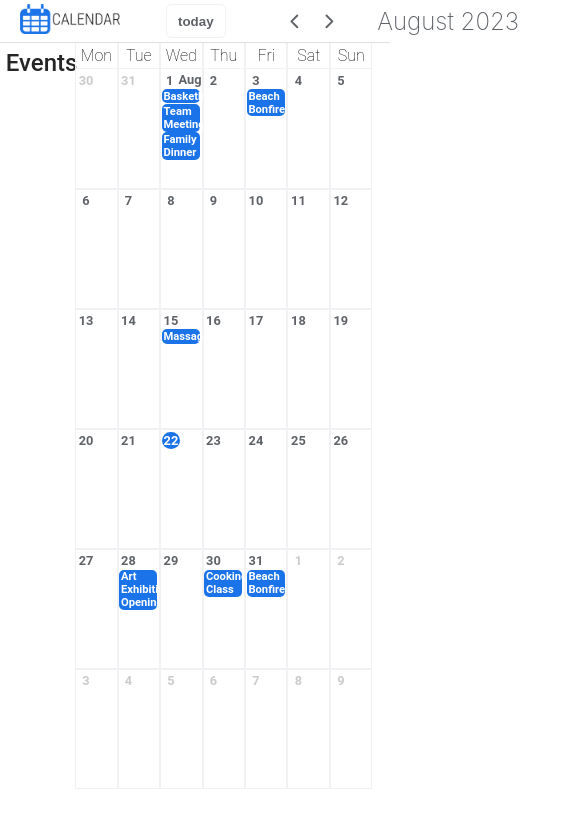
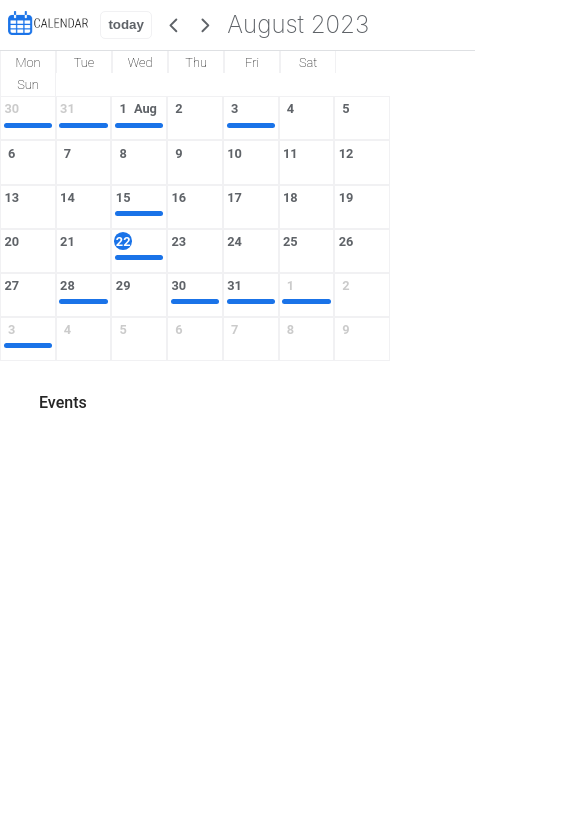
Before and after one commit to aterziev20/calendar, a React (Create React App) app: page / in a window 390 px wide. Shown: the top 828 px of the page, 585 px wide, since content can reach past the window. Built offline with nearby package versions, Linux system fonts and the light colour scheme.

Commit message:
Mobile responsive test

```diff
--- a/src/components/EventList.js
+++ b/src/components/EventList.js
@@ -12,7 +12,7 @@ function EventList({ selectedDate, getEventsForDay }) {
       {selectedDate ? (
         <div>
           <h2 className="event-list-header">
-            Events for {formatDate(selectedDate)}
+            Events {formatDate(selectedDate)}
           </h2>
           <ul className="event-list">
             {getEventsForDay(
@@ -22,7 +22,7 @@ function EventList({ selectedDate, getEventsForDay }) {
             ).map((event) => (
               <div className="event-wrapper" key={event.id}>
                 <li className="event-item">{event.title}</li>
-                <li className="event-item">{event.time}</li>
+                <li className="event-time">{event.time}</li>
               </div>
             ))}
           </ul>
--- a/src/components/Header.js
+++ b/src/components/Header.js
@@ -7,7 +7,9 @@ function Header() {
   return (
     <div className="header">
       <div className="logo">
-        <img src="/calendar-logo.png" alt="" className="logo"></img>
+        <a href="/">
+          <img src="/calendar-logo.png" alt="" className="logo"></img>
+        </a>
       </div>
       <div className="navbar-container">
         <Navbar />
--- a/src/components/MonthCalendar.js
+++ b/src/components/MonthCalendar.js
@@ -111,7 +111,13 @@ function MonthCalendar({ year, month, events }) {
                     </div>
                   )}
                 </div>
-                <div className="event-container">
+                <div
+                  className={`event-container ${
+                    getEventsForDay(year, month, day).length > 0
+                      ? "event-slim"
+                      : ""
+                  }`}
+                >
                   {className === "current-month" && (
                     <div>
                       {getEventsForDay(year, month, day).map((event) => (
--- a/src/index.css
+++ b/src/index.css
@@ -12,3 +12,9 @@ code {
   font-family: source-code-pro, Menlo, Monaco, Consolas, "Courier New",
     monospace;
 }
+
+@media only screen and (max-width: 481px) {
+  body {
+    overflow: scroll;
+  }
+}
--- a/src/styles/EventList.css
+++ b/src/styles/EventList.css
@@ -19,7 +19,8 @@
   display: flex;
 }
 
-.event-item {
+.event-item,
+.event-time {
   color: #252525;
   width: 100%;
   margin: 2% 0;
@@ -29,7 +30,32 @@
   .event-list-header {
     font-size: 1.8rem;
   }
-  .event-item {
+  .event-item,
+  .event-timeФ {
     font-size: 1.2rem;
   }
 }
+
+@media only screen and (max-width: 481px) {
+  .event-list-container {
+    grid-row: 2;
+    width: 80%;
+  }
+
+  .event-list-header {
+    font-size: 1rem;
+  }
+
+  .event-wrapper {
+    display: block;
+    border-bottom: 1px solid #dee0e3;
+  }
+
+  .event-item {
+    font-size: 0.8rem;
+  }
+  .event-time {
+    font-size: 0.7rem;
+    color: #6f7377;
+  }
+}
--- a/src/styles/Header.css
+++ b/src/styles/Header.css
@@ -19,3 +19,22 @@
     width: 150px;
   }
 }
+
+@media only screen and (max-width: 481px) {
+  .header {
+    position: fixed;
+    top: 0;
+    z-index: 20;
+    background-color: #fff;
+    padding: 1% 2%;
+    height: 5vh;
+  }
+
+  .logo {
+    width: 80px;
+  }
+
+  .navbar-container {
+    margin-left: 1%;
+  }
+}
--- a/src/styles/MonthCalendar.css
+++ b/src/styles/MonthCalendar.css
@@ -29,7 +29,7 @@
   display: flex;
   flex-direction: column;
   width: calc(90% / 7);
-  height: 14vh;
+  height: calc(83.5vh / 6);
   border: 1px solid #f1f1f3;
 }
 
@@ -124,5 +124,62 @@
   .event-title {
     font-size: 0.9rem;
   }
+}
 
+@media only screen and (max-width: 481px) {
+  .calendar-container {
+    margin-top: 6vh;
+  }
+
+  .calendar {
+    margin-left: 0%;
+  }
+
+  .weekday {
+    flex-basis: calc(97% / 7);
+    font-size: 0.8rem;
+  }
+
+  .week {
+    display: flex;
+    width: 100%;
+  }
+
+  .day {
+    display: flex;
+    flex-direction: column;
+    width: calc(97% / 7);
+    height: calc(30vh / 6);
+    border: 1px solid #f1f1f3;
+  }
+
+  .day-header {
+    display: flex;
+    align-items: center;
+    justify-content: flex-start;
+  }
+
+  .day-number {
+    font-size: 0.8rem;
+    text-align: center;
+    margin: 5% 0 0 3%;
+    flex: 1;
+    max-height: 15px;
+    max-width: 15px;
+    cursor: pointer;
+    background-color: transparent;
+    border-radius: 50%;
+    padding: 3% 3% 2% 3%;
+  }
+
+  .event-slim {
+    background-color: #1a73e8;
+    border-radius: 5px;
+    max-height: 5px;
+    margin: 5px 0 0 5%;
+    width: 90%;
+  }
+  .event-title {
+    display: none;
+  }
 }
--- a/src/styles/Navbar.css
+++ b/src/styles/Navbar.css
@@ -74,3 +74,25 @@
     scale: 1.2;
   }
 }
+
+@media only screen and (max-width: 481px) {
+  .navbar {
+    display: flex;
+    align-items: center;
+    margin-left: 2%;
+  }
+
+  .nav-buttons {
+    display: flex;
+    margin: 0 2%;
+    gap: 2%;
+  }
+
+  .navbar h2 {
+    margin: 0 0 0 5%;
+
+      font-weight: 200;
+      width: 300px;
+
+  }
+}
```
